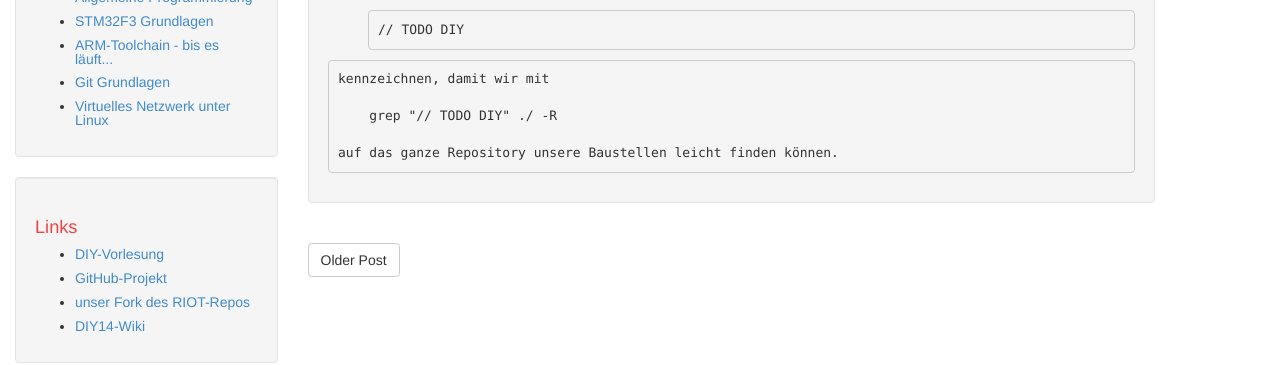
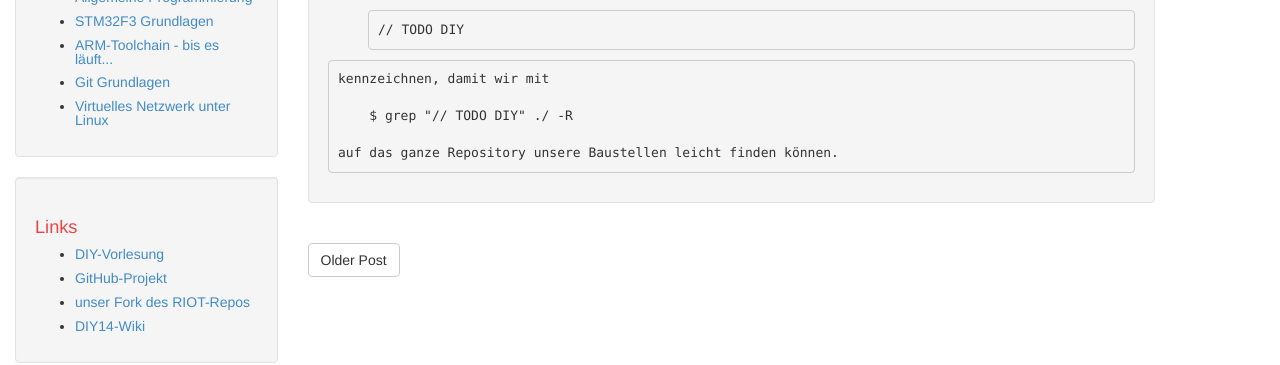
Before and after one commit to michz/diy14bus, a Jekyll site: the page built from _posts/2014-11-26-allgemeine-hinweise.markdown, in a window 1280 px wide. Shown: the part 280-645 px from the top of the page. Built offline with Jekyll 4.4.1, drawn with Linux system fonts in a browser that asks for light colours; Markdown is read by kramdown in place of the engine named in the settings.

```diff
--- a/_posts/2014-11-26-allgemeine-hinweise.markdown
+++ b/_posts/2014-11-26-allgemeine-hinweise.markdown
@@ -19,6 +19,6 @@ Allgemeine Sachen und Struktur von RIOT
 
     kennzeichnen, damit wir mit
 
-        grep "// TODO DIY" ./ -R
+        $ grep "// TODO DIY" ./ -R
 
     auf das ganze Repository unsere Baustellen leicht finden können.
```
